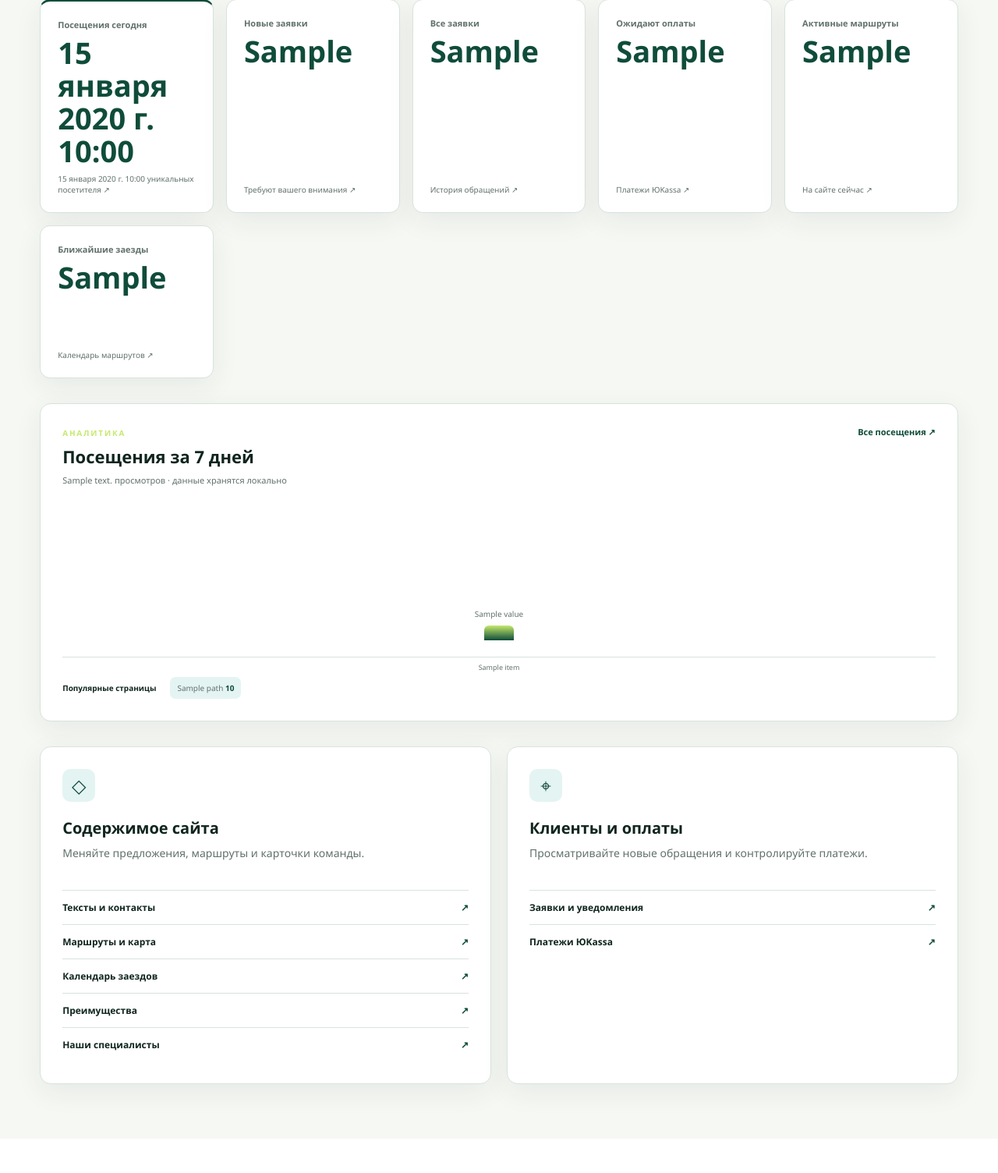
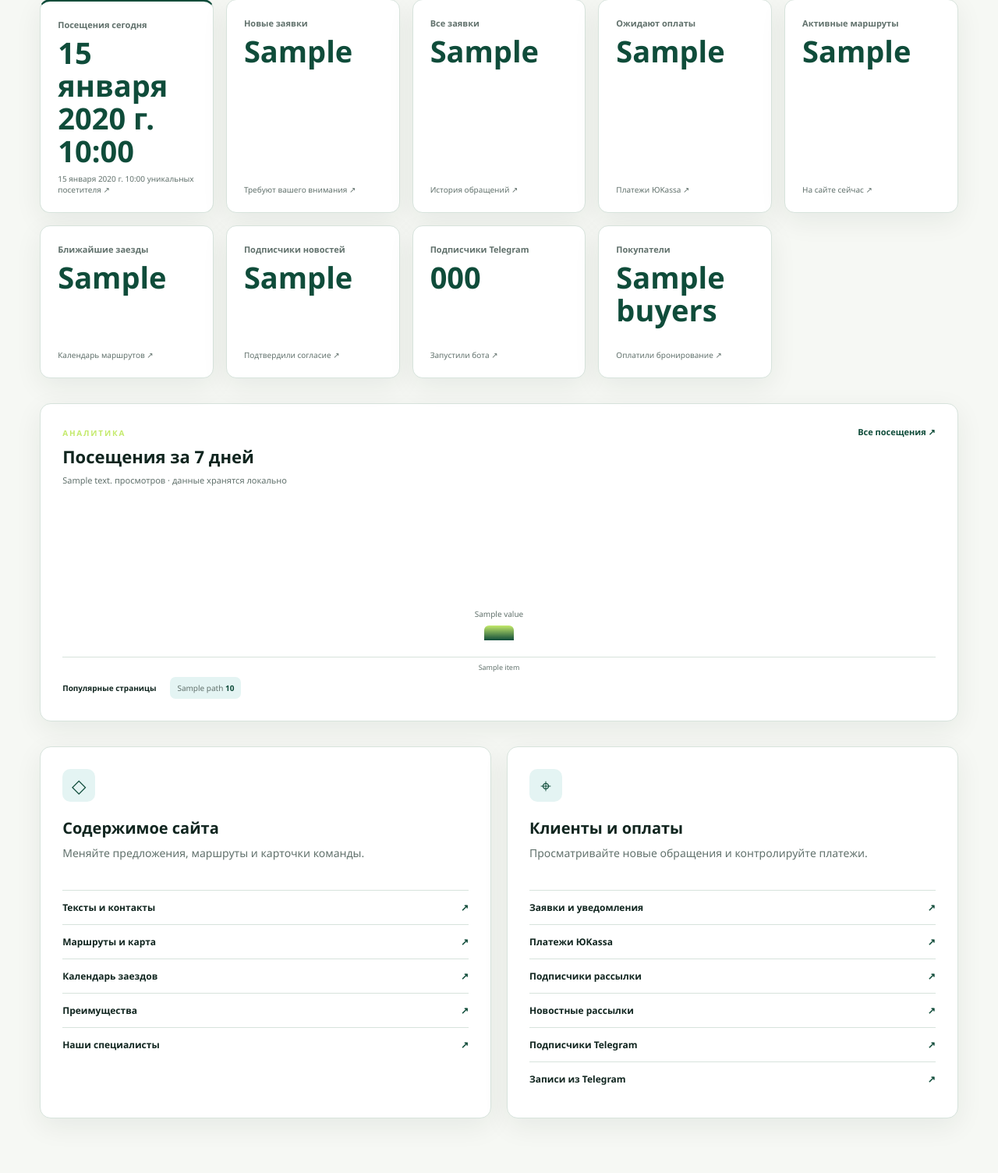
Before and after one commit to fonlao/volny-amur, a Django app: template templates/admin/index.html in a window 1280 px wide. Shown: the part 577-2081 px from the top of the page at 78% size. Before the commit the page ends 1998 px from the top, so only its background shows below. Run offline with Django 5.2, Linux system fonts and the light colour scheme; most values are stand-ins (such as "Sample title", 1, 10 or a date in 2020); some web fonts are replaced.

Commit message:
feat: add newsletter and Telegram stats to admin dashboard

```diff
--- a/templates/admin/index.html
+++ b/templates/admin/index.html
@@ -44,6 +44,21 @@
     <strong>{{ dashboard_stats.upcoming_departures }}</strong>
     <small>Календарь маршрутов ↗</small>
   </a>
+  <a class="stat-card" href="{% url 'admin:content_newslettersubscriber_changelist' %}">
+    <span class="stat-label">Подписчики новостей</span>
+    <strong>{{ dashboard_stats.newsletter_subscribers }}</strong>
+    <small>Подтвердили согласие ↗</small>
+  </a>
+  <a class="stat-card" href="{% url 'admin:content_telegramcontact_changelist' %}">
+    <span class="stat-label">Подписчики Telegram</span>
+    <strong>{{ dashboard_stats.telegram_subscribers }}</strong>
+    <small>Запустили бота ↗</small>
+  </a>
+  <a class="stat-card" href="{% url 'admin:content_payment_changelist' %}">
+    <span class="stat-label">Покупатели</span>
+    <strong>{{ dashboard_stats.buyers }}</strong>
+    <small>Оплатили бронирование ↗</small>
+  </a>
 </div>
 
 <section class="analytics-panel" aria-labelledby="analytics-title">
@@ -85,6 +100,10 @@
     <div class="dashboard-links">
       <a href="{% url 'admin:content_lead_changelist' %}">Заявки и уведомления <span>↗</span></a>
       <a href="{% url 'admin:content_payment_changelist' %}">Платежи ЮKassa <span>↗</span></a>
+      <a href="{% url 'admin:content_newslettersubscriber_changelist' %}">Подписчики рассылки <span>↗</span></a>
+      <a href="{% url 'admin:content_newslettercampaign_changelist' %}">Новостные рассылки <span>↗</span></a>
+      <a href="{% url 'admin:content_telegramcontact_changelist' %}">Подписчики Telegram <span>↗</span></a>
+      <a href="{% url 'admin:content_telegramreservation_changelist' %}">Записи из Telegram <span>↗</span></a>
     </div>
   </section>
 </div>
```
